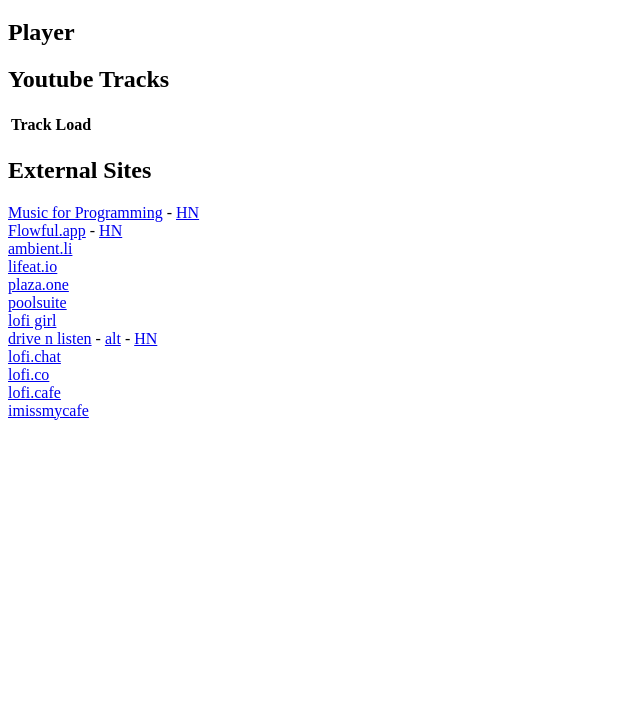
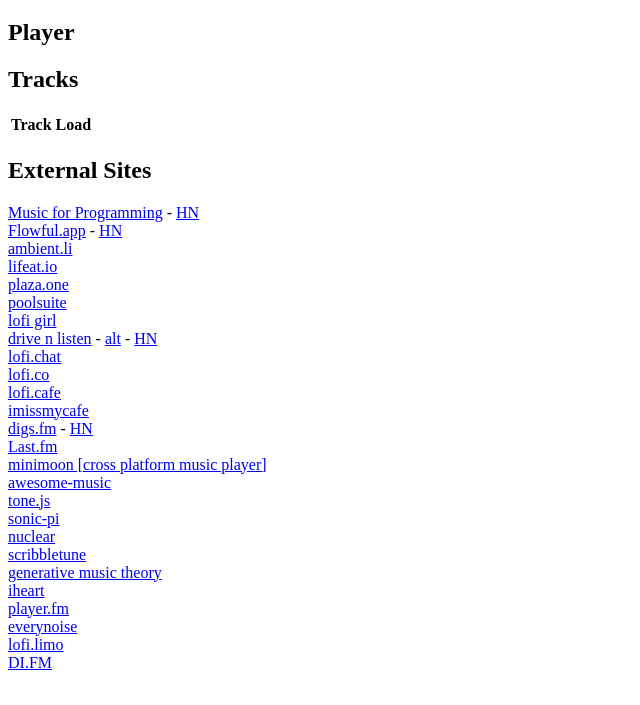
Before and after one commit to robert-cochran/tracks-nb-gh, a plain HTML site: page index.html in a window 1280 px wide. Shown: the part 61-766 px from the top of the page, without its empty margins (0-640 px from the left). Drawn offline with nearby package versions, Linux system fonts and the light colour scheme; no server answers.

Commit message:
[nb] Edit: index.html

```diff
--- a/index.html
+++ b/index.html
@@ -15,13 +15,21 @@
 
 
 
-        <h2>Youtube Tracks</h2>
-        <table id="focusSongsTable">
+        <h2>Tracks</h2>
+		<!-- <label for="trackListInput">Input New Tracklist URL</label>
+		<input type="text" id="trackListInput" name="trackListInput">
+		<button onclick="loadURLsFromFilePath(document.getElementById('trackListInput').value)">Load List From URL</button>
+		<br><br> -->
+		<table id="tracksTable">
 			<tr>
 			  <th>Track</th>
 			  <th>Load</th>
 			</tr>
 		</table>
+
+
+
+
 
 
 
@@ -67,13 +75,59 @@
 		<a href="https://imissmycafe.com/">imissmycafe</a>
 		<br>
 
+		<a href="https://digs.fm/alskn">digs.fm</a> -
+		<a href="https://news.ycombinator.com/item?id=32551862">HN</a>
+		<br>
+
+		<a href="https://Last.fm">Last.fm</a>
+		<br>
+
+		<a href="https://github.com/milesegan/minimoon">minimoon [cross platform music player]</a>
+		<br>
+
+		<a href="https://github.com/Igglybuff/awesome-piracy#music">awesome-music</a>
+		<br>
+
+		<a href="https://github.com/Tonejs/Tone.js">tone.js</a>
+		<br>
+
+		<a href="https://github.com/sonic-pi-net/sonic-pi">sonic-pi</a>
+		<br>
+
+		<a href="https://github.com/nukeop/nuclear">nuclear</a>
+		<br>
+
+		<a href="https://github.com/scribbletune/scribbletune">scribbletune</a>
+		<br>
+
+		<a href="https://github.com/generative-music/theory">generative music theory</a>
+		<br>
+
+		<a href="https://www.iheart.com">iheart</a>
+		<br>
+
+		<a href="https://player.fm">player.fm</a>
+		<br>
+
+
+		<a href="https://everynoise.com"/>everynoise</a>
+		<br>
+
+		<a href="lofi.limo">lofi.limo</a>
+		<br>
+		<a href="DI.FM">DI.FM</a>
+		<br>
+		<a href=""></a>
+		<br>
+
+		<a href=""></a>
+		<br>
 		<a href=""></a>
 		<br>
 
 		<a href=""></a>
 		<br>
 
-
 		<script src="./radio.js"></script>
 
     </body>
```
Lines whose indentation alone changed are shown as unchanged.
